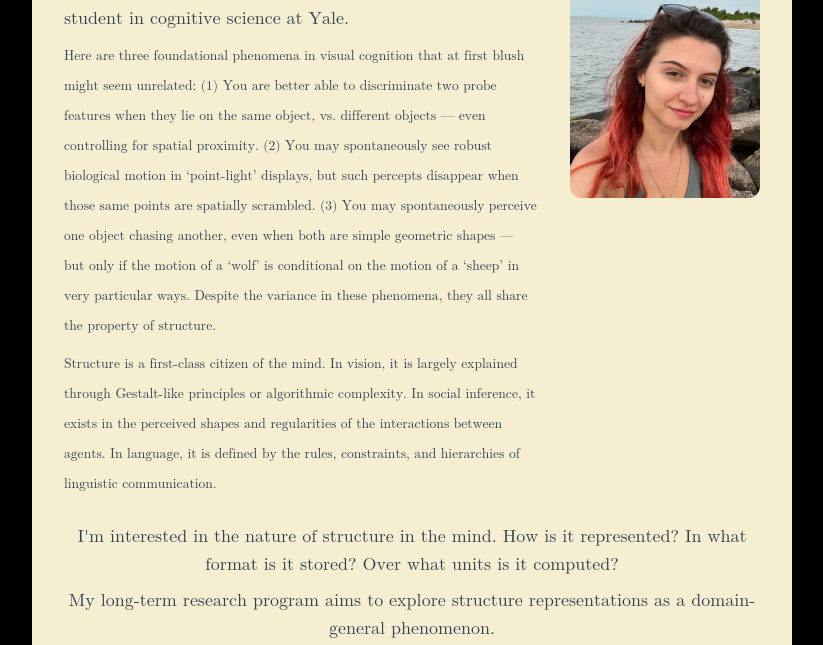
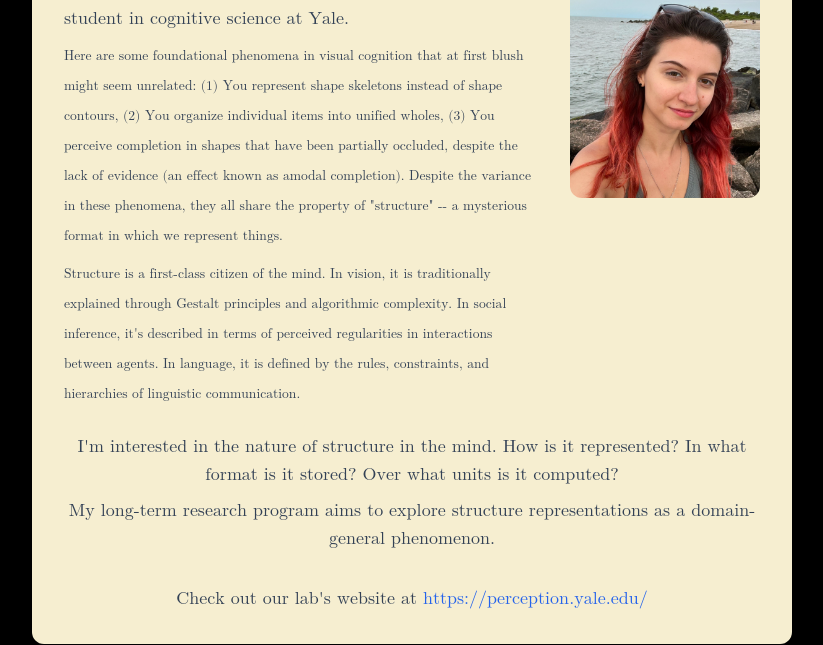
Before and after one commit to MBocheva/mbocheva.github.io, a plain HTML site: page index.html in a window 1280 px wide. Shown: the part 208-853 px from the top of the page, without its empty margins (228-1051 px from the left). Drawn offline with nearby package versions, Linux system fonts and the light colour scheme; a web font is replaced by a local one.

Commit message:
Update intro

```diff
--- a/index.html
+++ b/index.html
@@ -301,12 +301,13 @@
                     <div class="paper-text text-lg">Михаела Бочева</div>
                     Hi — my name is Michaela, and I'm currently a PhD student in cognitive science at Yale.
                     <div class="paragraph-gap"></div>
-                    <span class="examples">Here are three foundational phenomena in visual cognition that at first blush might seem unrelated: (1) You are better able to discriminate two probe features when they lie on the same object, vs. different objects — even controlling for spatial proximity.
-                    (2) You may spontaneously see robust biological motion in ‘point-light’ displays, but such percepts disappear when those same points are spatially scrambled.
-                    (3) You may spontaneously perceive one object chasing another, even when both are simple geometric shapes — but only if the motion of a ‘wolf’ is conditional on the motion of a ‘sheep’ in very particular ways.
-                    Despite the variance in these phenomena, they all share the property of structure.
+                    <span class="examples">Here are some foundational phenomena in visual cognition that at first blush might seem unrelated:
+                    (1) You represent shape skeletons instead of shape contours,
+                    (2) You organize individual items into unified wholes,
+                    (3) You perceive completion in shapes that have been partially occluded, despite the lack of evidence (an effect known as amodal completion).
+                    Despite the variance in these phenomena, they all share the property of "structure" -- a mysterious format in which we represent things.
                     <div class="paragraph-gap"></div>
-                    Structure is a first-class citizen of the mind. In vision, it is largely explained through Gestalt-like principles or algorithmic complexity. In social inference, it exists in the perceived shapes and regularities of the interactions between agents. In language, it is defined by the rules, constraints, and hierarchies of linguistic communication. </span>
+                    Structure is a first-class citizen of the mind. In vision, it is traditionally explained through Gestalt principles and algorithmic complexity. In social inference, it's described in terms of perceived regularities in interactions between agents. In language, it is defined by the rules, constraints, and hierarchies of linguistic communication. </span>
                 </div>
                 <div class="image-and-caption-container">
                     <img src="Selfie.png" alt="Picture">
```
